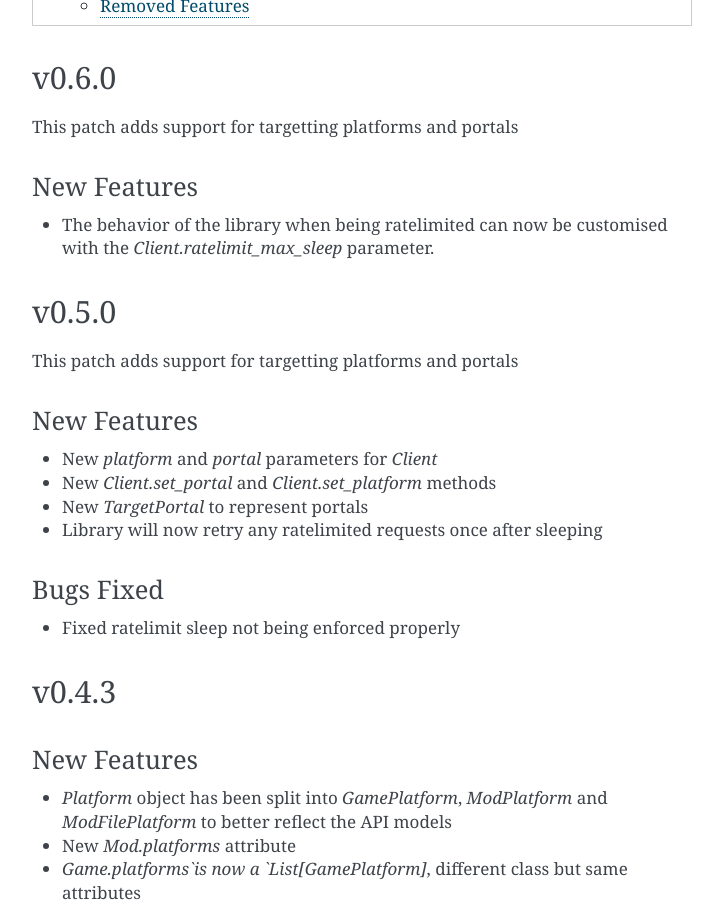
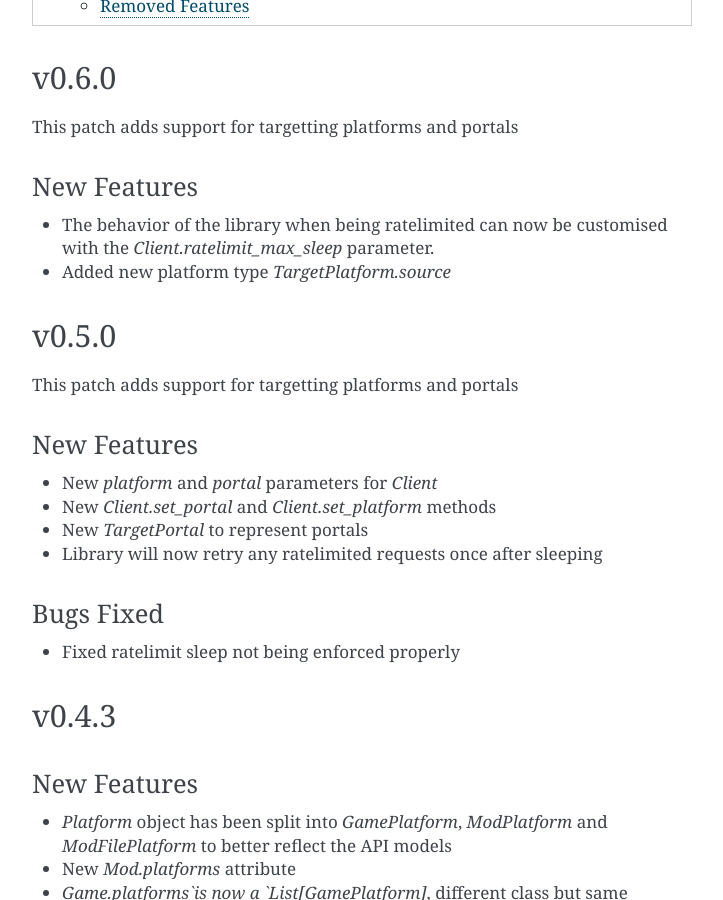
Before and after one commit to ClementJ18/mod.io, a Sphinx documentation site: the page built from docs/source/changelog.rst, in a window 1280 px wide and 900 px high, scrolled down 751 px. Shown: the whole window, without its empty margins (388-1111 px from the left). Built offline with Sphinx 7.4.7, drawn with Linux system fonts in a browser that asks for light colours.

Commit message:
Update changelog.rst

```diff
--- a/docs/source/changelog.rst
+++ b/docs/source/changelog.rst
@@ -15,6 +15,7 @@ This patch adds support for targetting platforms and portals
 New Features
 #############
 * The behavior of the library when being ratelimited can now be customised with the `Client.ratelimit_max_sleep` parameter.
+* Added new platform type `TargetPlatform.source`
 
 v0.5.0
 ------
```
